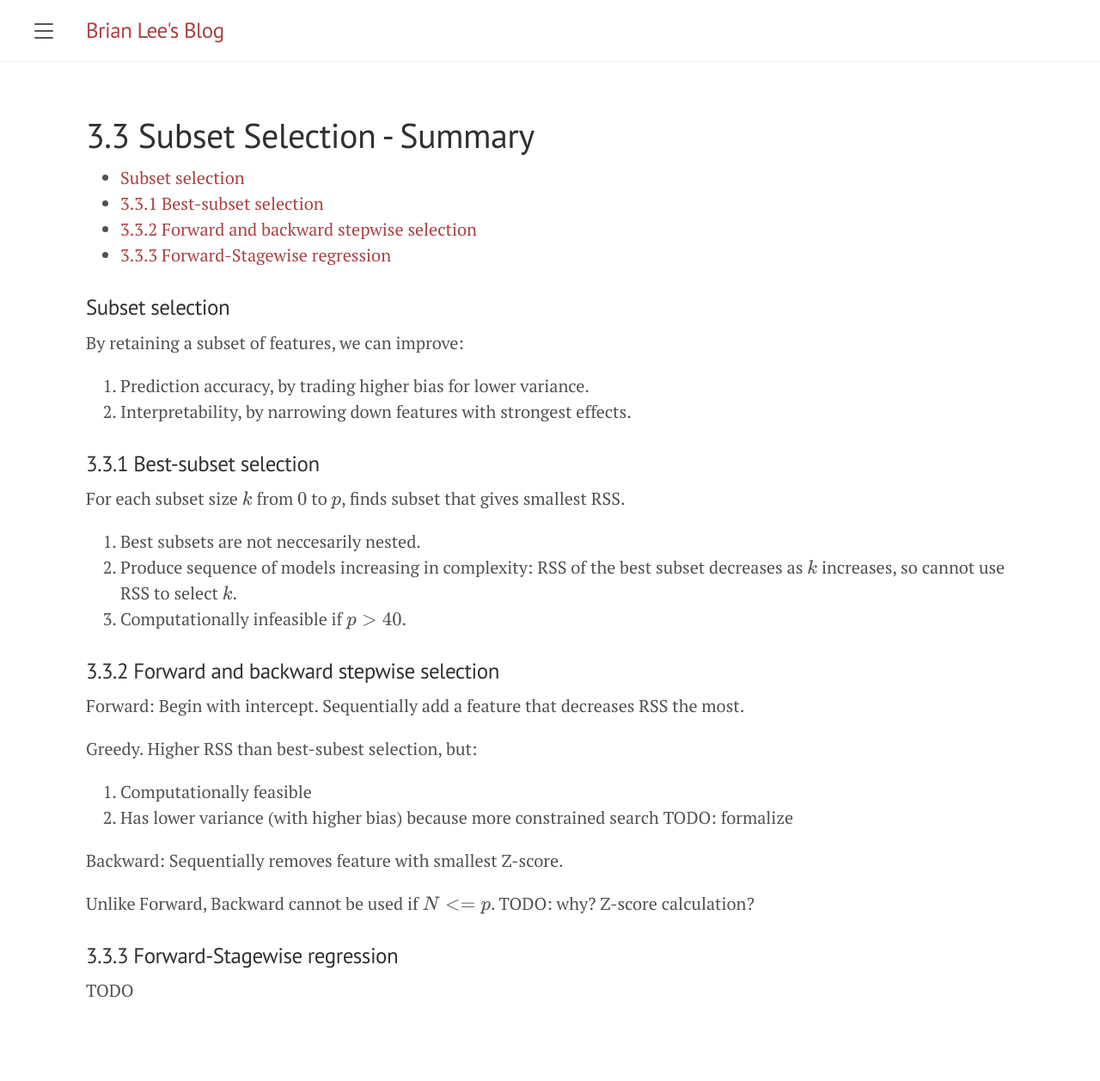
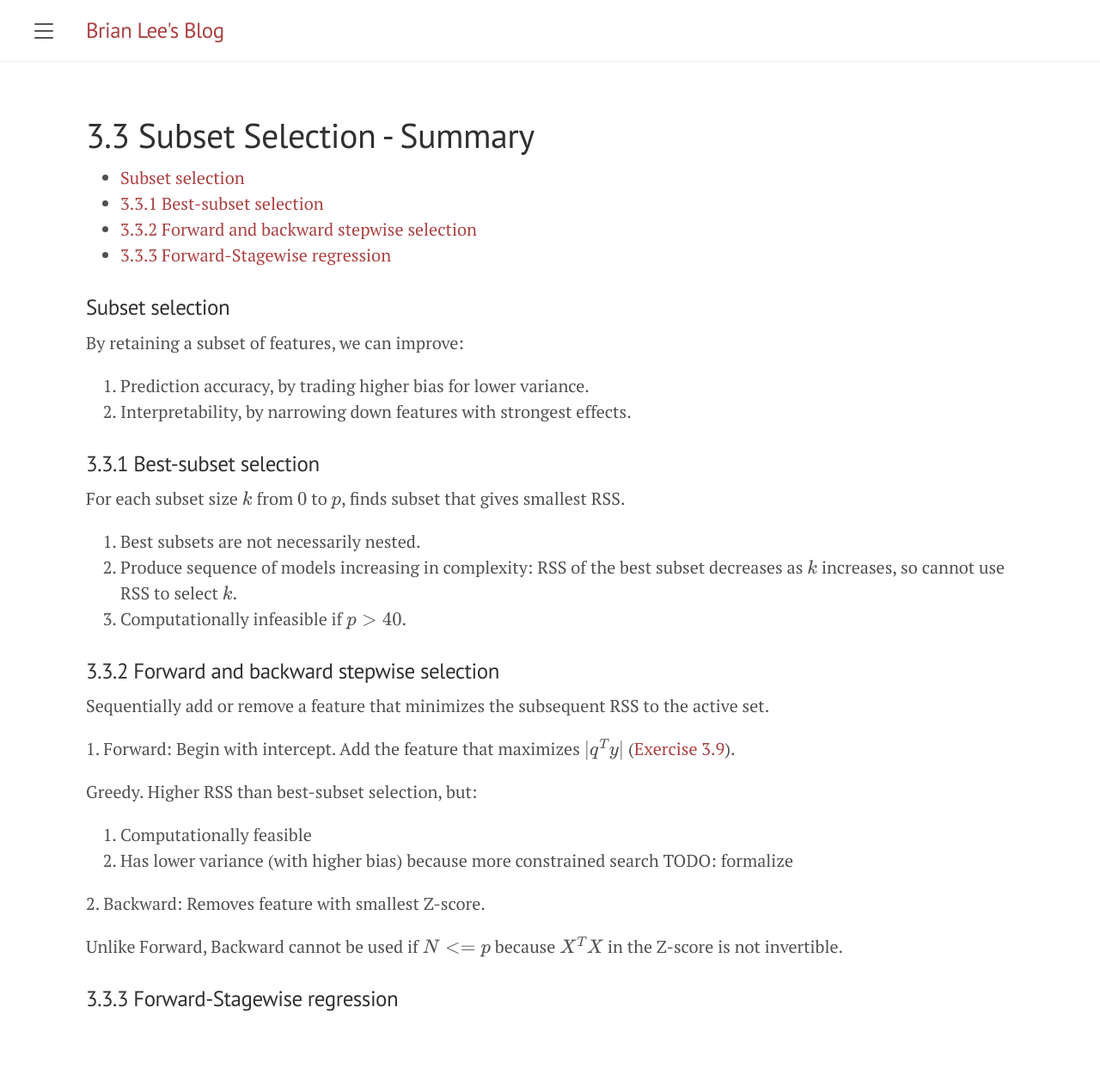
Before and after one commit to briansmlee/briansmlee.github.io, a Jekyll site: the page built from docs/_esl_posts/03_03_Summary.md, in a window 1280 px wide. Shown: the whole page at 86% size. Built offline with Jekyll 4.4.1, drawn with Linux system fonts in a browser that asks for light colours; formulas are drawn with MathJax 3.

Commit message:
ESL Ex 3.10 and 3.2 Summary fix

```diff
--- a/docs/_esl_posts/03_03_Summary.md
+++ b/docs/_esl_posts/03_03_Summary.md
@@ -21,22 +21,22 @@ By retaining a subset of features, we can improve:
 
 For each subset size $k$ from $0$ to $p$, finds subset that gives smallest RSS.
 
-1. Best subsets are not neccesarily nested.
+1. Best subsets are not necessarily nested.
 2. Produce sequence of models increasing in complexity: RSS of the best subset decreases as $k$ increases, so cannot use RSS to select $k$.
 3. Computationally infeasible if $p > 40$.
 
 ### 3.3.2 Forward and backward stepwise selection
 
-Forward: Begin with intercept. Sequentially add a feature that decreases RSS the most.
+Sequentially add or remove a feature that minimizes the subsequent RSS to the active set.
 
-Greedy. Higher RSS than best-subest selection, but:
+1\. Forward: Begin with intercept. Add the feature that maximizes $\lvert q^Ty \rvert$ ([Exercise 3.9](/esl/03_03_Exercises)).
+
+Greedy. Higher RSS than best-subset selection, but:
 1. Computationally feasible
 2. Has lower variance (with higher bias) because more constrained search TODO: formalize
 
-Backward: Sequentially removes feature with smallest Z-score.
+2\. Backward: Removes feature with smallest Z-score.
 
-Unlike Forward, Backward cannot be used if $ N <= p $. TODO: why? Z-score calculation?
+Unlike Forward, Backward cannot be used if $ N <= p $ because $X^TX$ in the Z-score is not invertible.
 
 ### 3.3.3 Forward-Stagewise regression
-
-TODO
```
Also changed, not shown: docs/_esl_posts/03_02_Exercises.md (+2 -2 lines), docs/_esl_posts/03_03_Exercises.md (+13 -0 lines).
